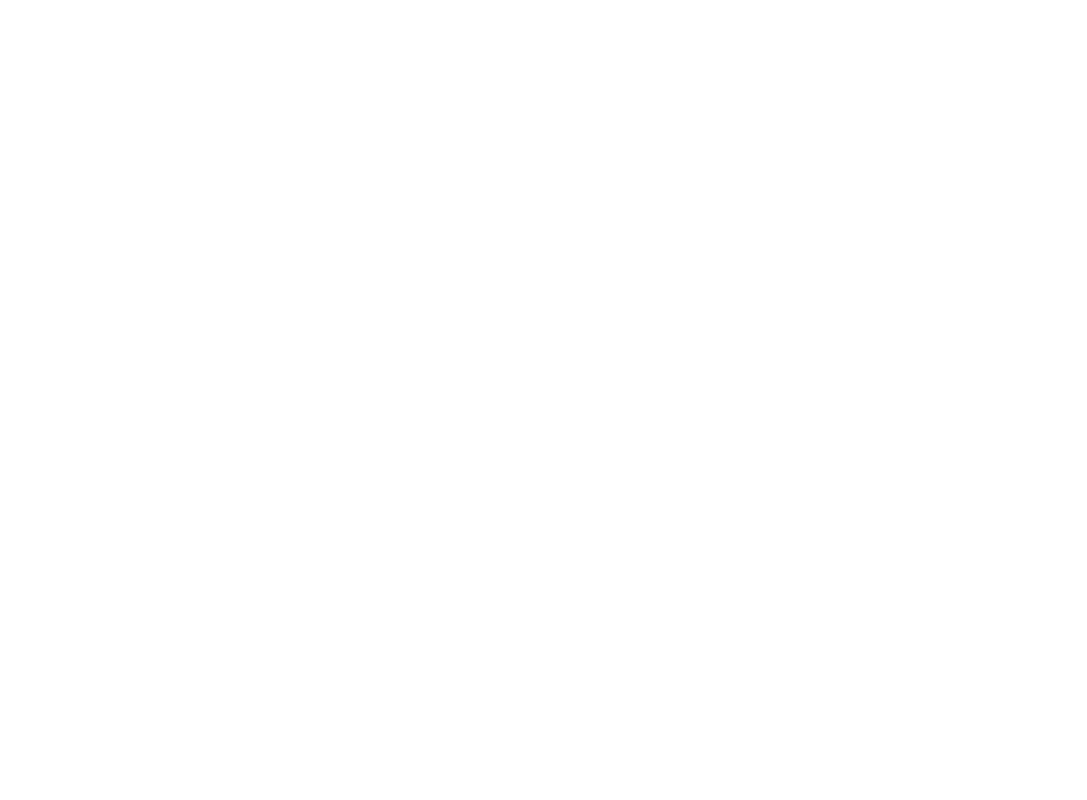
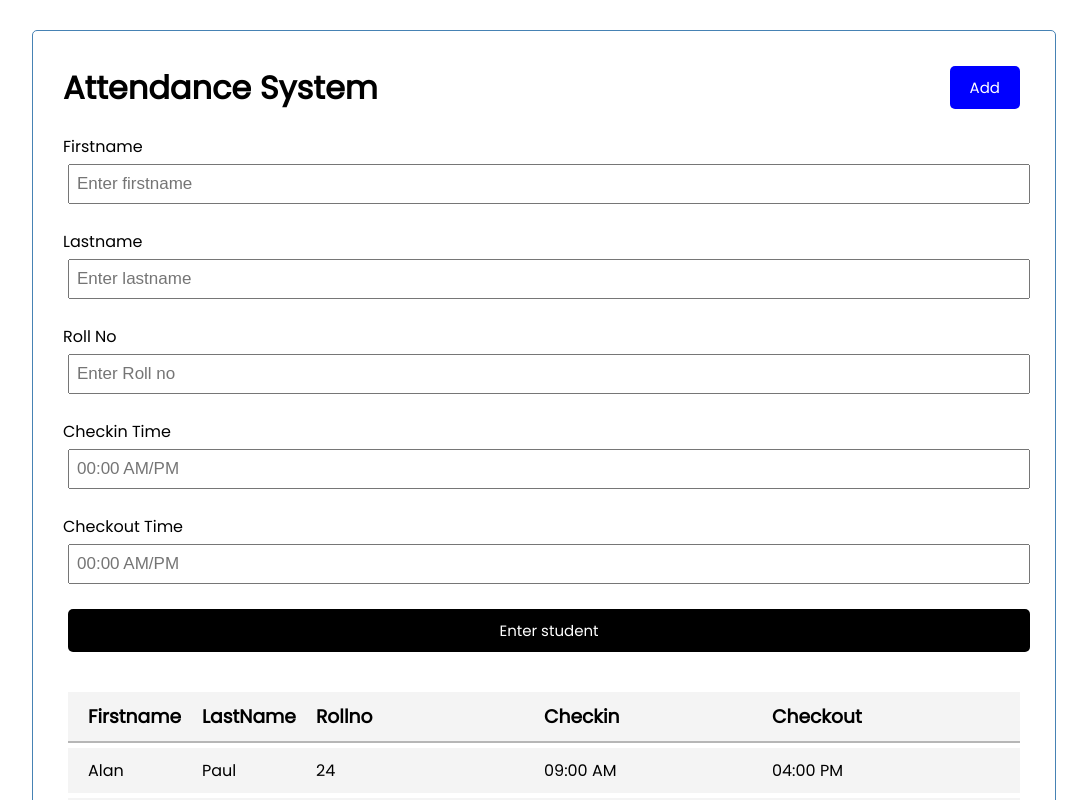
Before and after one commit to PiyushWadhawan/Attendance_System, a React (Create React App) app: page / in a window 1280 px wide. Shown: the top 800 px of the page, without its empty margins (96-1183 px from the left). Built offline with nearby package versions, Linux system fonts and the light colour scheme.

Commit message:
Created Basic Layout

```diff
--- a/package.json
+++ b/package.json
@@ -8,6 +8,7 @@
     "@testing-library/user-event": "^13.5.0",
     "react": "^18.2.0",
     "react-dom": "^18.2.0",
+    "react-icons": "^4.7.1",
     "react-scripts": "5.0.1",
     "web-vitals": "^2.1.4"
   },
--- a/src/App.js
+++ b/src/App.js
@@ -1,9 +1,47 @@
 import './App.css';
+import Header from './components/Header';
+import List from './components/List';
+import { useState } from 'react';
+import AddStudent from './components/AddStudent';
 
 function App() {
+
+  const [students, addStudent] = useState([
+    {
+      id: 1,
+      rollno: "24",
+      firstname: "Alan",
+      lastname: "Paul",
+      checkin: "09:00 AM",
+      checkout: "04:00 PM",
+    },
+    {
+      id: 1,
+      rollno: "24",
+      firstname: "James",
+      lastname: "Calloway",
+      checkin: "09:00 AM",
+      checkout: "04:00 PM",
+    },
+    {
+      id: 1,
+      rollno: "24",
+      firstname: "Arthur",
+      lastname: "King",
+      checkin: "09:00 AM",
+      checkout: "04:00 PM",
+    },
+  ])
+
+  const addStudents = () => {
+
+  }
+
   return (
     <div className="container">
-
+      <Header/>
+      <AddStudent addStudents={addStudents}/>
+      <List students={students}/>
     </div>
   );
 }
--- /dev/null
+++ b/src/components/AddStudent.jsx
@@ -0,0 +1,41 @@
+import React from 'react'
+import { useState } from 'react'
+
+function AddStudent({ addStudents }) {
+
+    const [fname, setFname] = useState('')
+    const [lname, setLname] = useState('')
+    const [roll, setRoll] = useState('')
+    const [inn, setInn] = useState('')
+    const [out, setOut] = useState('')
+
+  return (
+    <form className='add-form' onSubmit={addStudents}>
+        <div className="form-control">
+            <label>Firstname</label>
+            <input type="text" placeholder='Enter firstname' value={fname} onChange={(e) => setFname(e.target.value)}/>
+        </div>
+        <div className="form-control">
+            <label>Lastname</label>
+            <input type="text" placeholder='Enter lastname' value={lname} onChange={(e) => setLname(e.target.value)}/>
+        </div>
+        <div className="form-control">
+            <label>Roll No</label>
+            <input type="text" placeholder='Enter Roll no' value={roll} onChange={(e) => setRoll(e.target.value)}/>
+        </div>
+        <div className="form-control">
+            <label>Checkin Time</label>
+            <input type="text" placeholder='00:00 AM/PM' value={inn} onChange={(e) => setInn(e.target.value)}/>
+        </div>
+        <div className="form-control">
+            <label>Checkout Time</label>
+            <input type="text" placeholder='00:00 AM/PM' value={out} onChange={(e) => setOut(e.target.value)}/>
+        </div>
+
+        <input type="submit" value="Enter student" className='btn btn-block'/>
+
+    </form>
+  )
+}
+
+export default AddStudent
--- /dev/null
+++ b/src/components/Button.jsx
@@ -0,0 +1,24 @@
+import React from 'react'
+import PropTypes from 'prop-types'
+
+function Button({ color, text, executeTask }) {
+
+  return (
+    <button onClick={executeTask} style={{ backgroundColor: color }}className='btn'>
+        {text}
+    </button>
+  )
+}
+
+Button.defaultProps = {
+    color: 'red'
+}
+
+Button.propTypes = {
+    text: PropTypes.string,
+    color: PropTypes.string,
+    executeTask: PropTypes.func,
+}
+
+
+export default Button
--- a/src/components/Header.jsx
+++ b/src/components/Header.jsx
@@ -0,0 +1,18 @@
+import React from 'react'
+import Button from './Button'
+
+function Header() {
+
+    const executeTask = () => {
+        console.log("Click")
+    }
+
+  return (
+    <header className='header'>
+      <h1>Attendance System</h1>
+      <Button color="blue" text="Add" executeTask={executeTask}/>
+    </header>
+  )
+}
+
+export default Header
--- /dev/null
+++ b/src/components/List.jsx
@@ -0,0 +1,24 @@
+import React from 'react'
+import Liststyle from './Liststyle'
+
+function List({ students }) {
+
+  return (
+    <div>
+      <div className='task main'>
+        <div className="name">
+            <h3>Firstname</h3>
+            <h3>LastName</h3>
+        </div>
+        <h3>Rollno</h3>
+        <h3>Checkin</h3>
+        <h3>Checkout</h3>
+      </div>
+      {students.map((student) => (
+        <Liststyle key={student.id} firstname={student.firstname} lastname={student.lastname} rollno={student.rollno} checkin={student.checkin} checkout={student.checkout} />
+      ))}
+    </div>
+  )
+}
+
+export default List
--- /dev/null
+++ b/src/components/Liststyle.jsx
@@ -0,0 +1,17 @@
+import React from 'react'
+
+function Liststyle({ rollno, firstname, lastname, checkin, checkout }) {
+  return (
+    <div className='task'>
+        <div className="name">
+            <p>{firstname}</p>
+            <p>{lastname}</p>
+        </div>
+        <p>{rollno}</p>
+        <p>{checkin}</p>
+        <p>{checkout}</p>
+    </div>
+  )
+}
+
+export default Liststyle
--- a/src/index.css
+++ b/src/index.css
@@ -1,13 +1,149 @@
-body {
+@import url('https://fonts.googleapis.com/css2?family=Poppins:wght@300;400&display=swap');
+
+* {
+  box-sizing: border-box;
   margin: 0;
-  font-family: -apple-system, BlinkMacSystemFont, 'Segoe UI', 'Roboto', 'Oxygen',
-    'Ubuntu', 'Cantarell', 'Fira Sans', 'Droid Sans', 'Helvetica Neue',
-    sans-serif;
-  -webkit-font-smoothing: antialiased;
-  -moz-osx-font-smoothing: grayscale;
+  padding: 0;
 }
 
-code {
-  font-family: source-code-pro, Menlo, Monaco, Consolas, 'Courier New',
-    monospace;
+body {
+  font-family: 'Poppins', sans-serif;
 }
+
+.container {
+  max-width: 80%;
+  margin: 30px auto;
+  overflow: auto;
+  min-height: 300px;
+  border: 1px solid steelblue;
+  padding: 30px;
+  border-radius: 5px;
+}
+
+.header {
+  display: flex;
+  justify-content: space-between;
+  align-items: center;
+  margin-bottom: 20px;
+}
+
+.btn {
+  display: inline-block;
+  background: #000;
+  color: #fff;
+  border: none;
+  padding: 10px 20px;
+  margin: 5px;
+  border-radius: 5px;
+  cursor: pointer;
+  text-decoration: none;
+  font-size: 15px;
+  font-family: inherit;
+}
+
+.btn:focus {
+  outline: none;
+}
+
+.btn:active {
+  transform: scale(0.98);
+}
+
+.btn-block {
+  display: block;
+  width: 100%;
+}
+
+.task {
+  background: #f4f4f4;
+  margin: 5px;
+  padding: 10px 20px;
+  display: flex;
+  justify-content: space-between;
+  cursor: pointer;
+  transition: all 0.3s ease-in-out;
+}
+
+.task:hover {
+  box-shadow: rgba(0, 0, 0, 0.16) 0px 3px 6px, rgba(0, 0, 0, 0.23) 0px 3px 6px;
+  transition: all 0.3s ease-in-out;
+}
+
+.main {
+  border-bottom: 2px solid rgb(182, 182, 182);
+}
+.main:hover {
+  box-shadow: none;
+  transition: all 0.3s ease-in-out;
+}
+
+.task p {
+  width: 25%;
+}
+
+.task h3 {
+  width: 25%;
+}
+
+.name {
+  display: flex;
+  width: 25%;
+}
+
+.name h3 {
+  width: 50%;
+}
+
+.name p {
+  width: 50%;
+}
+
+.task.reminder {
+  border-left: 5px solid green;
+}
+
+.task h3 {
+  display: flex;
+  align-items: center;
+  justify-content: space-between;
+}
+
+.add-form {
+  margin-bottom: 40px;
+}
+
+.form-control {
+  margin: 20px 0;
+}
+
+.form-control label {
+  display: block;
+}
+
+.form-control input {
+  width: 100%;
+  height: 40px;
+  margin: 5px;
+  padding: 3px 7px;
+  font-size: 17px;
+}
+
+.form-control-check {
+  display: flex;
+  align-items: center;
+  justify-content: space-between;
+}
+
+.form-control-check label {
+  flex: 1;
+}
+
+.form-control-check input {
+  flex: 2;
+  height: 20px;
+}
+
+footer {
+  margin-top: 30px;
+  text-align: center;
+}
```
Also changed, not shown: 1 other file (tests, documents, lock files or other folders).
